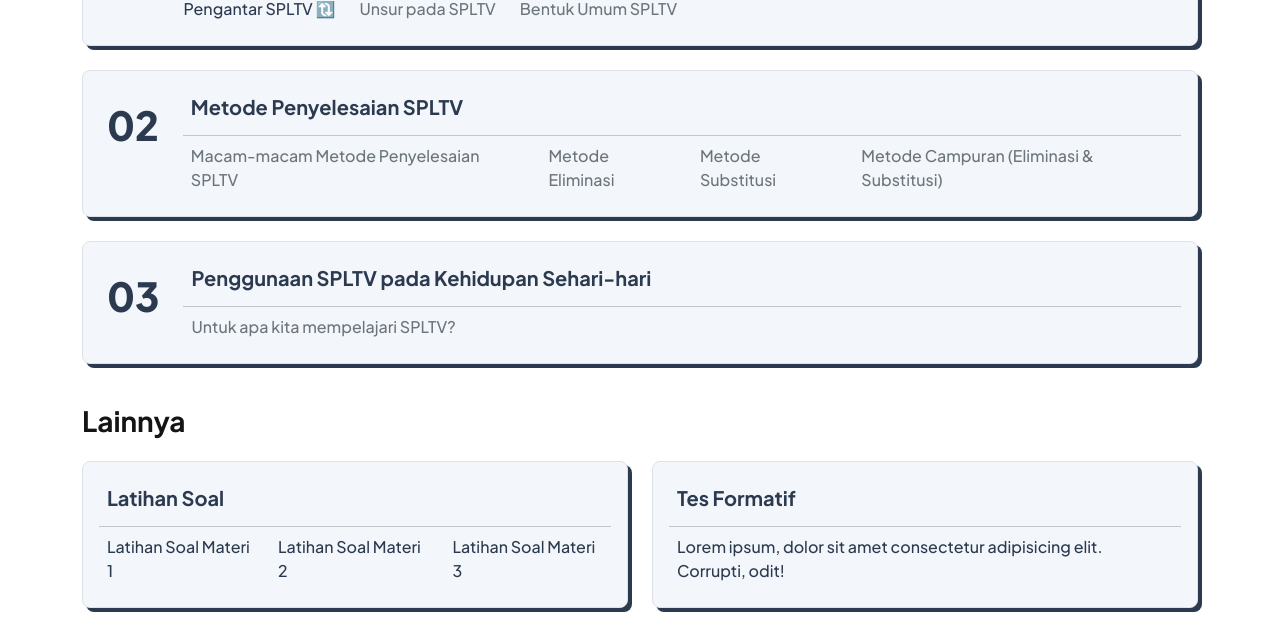
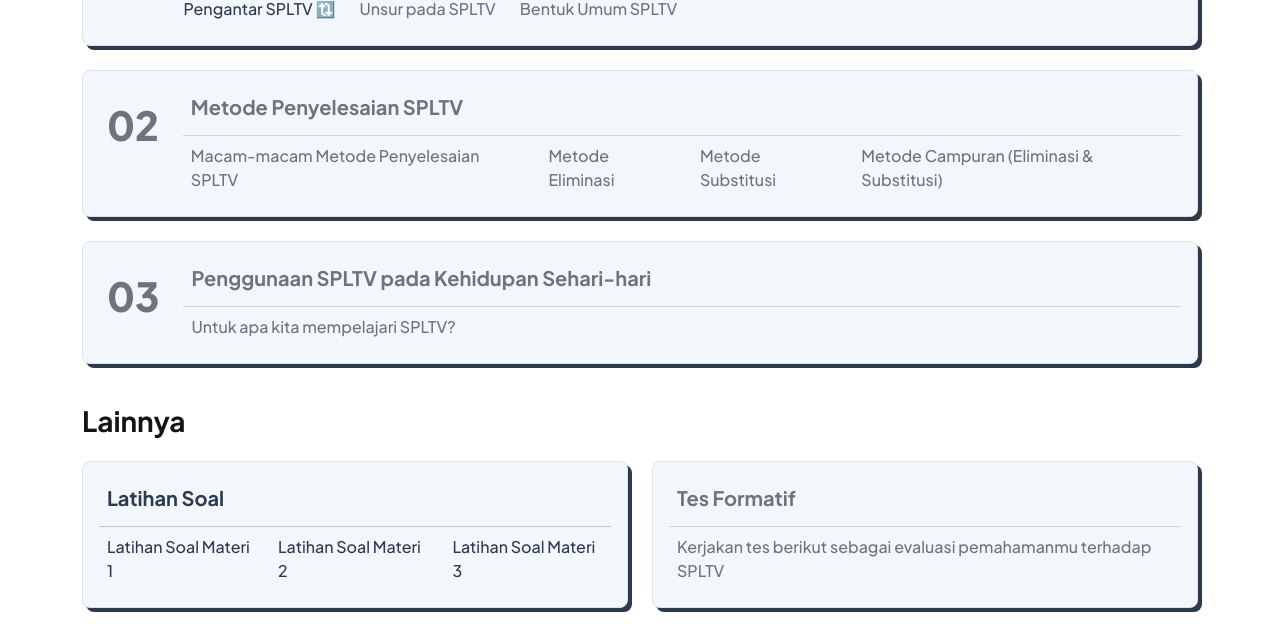
Before and after one commit to ferdhyihza/homemath-web, a React (Vite) app: page /materi in a window 1280 px wide. Shown: the part 231-860 px from the top of the page. Built offline with nearby package versions, Linux system fonts and the light colour scheme.

Commit message:
fix some stuf

```diff
--- a/src/components/SubjectMatterCard.jsx
+++ b/src/components/SubjectMatterCard.jsx
@@ -4,7 +4,7 @@ import { Link } from 'react-router-dom';
 export default function SubjectMatterCard(props) {
   return (
     <>
-      <Link to={props.link} className="border d-flex rounded-3 mb-4 p-2 materi">
+      <Link to={props.link} className={`${props.className} border d-flex rounded-3 mb-4 p-2 materi`}>
         {props.number && <div className="number p-3 fs-1">{props.number}</div>}
         <div className="content p-2 w-100">
           <h5 className="fw-bold p-2 d-inline-block hover-underline">{props.title}</h5>
--- a/src/components/layouts/Main.jsx
+++ b/src/components/layouts/Main.jsx
@@ -3,6 +3,7 @@ import { useLocation } from 'react-router-dom';
 import Quotes from './Quotes';
 import ScrollToTop from '../ScrollToTop';
 import { useMemo } from 'react';
+import ModalAlertTesFormatif from '../modals/ModalAlertTesFormatif';
 
 export default function Main(props) {
   const location = useLocation();
@@ -25,6 +26,7 @@ export default function Main(props) {
         <div className="pt-4">{props.children}</div>
         {memoizedQuotes}
       </div>
+      <ModalAlertTesFormatif />
     </>
   );
 }
--- a/src/components/layouts/NavbarContent.jsx
+++ b/src/components/layouts/NavbarContent.jsx
@@ -6,6 +6,9 @@ export default function NavbarContent() {
   const isMateriPage = location.pathname.includes('/materi/');
   const isLatsolPage = location.pathname.includes('/latihan-soal/');
   const isTesFormatifPage = location.pathname.includes('/tes-formatif');
+
+  const sessionData = JSON.parse(localStorage.getItem('sessionData') || '{}');
+  const isDoTest = sessionData?.PenggunaanSPLTV2;
 
   return (
     <>
@@ -80,9 +83,15 @@ export default function NavbarContent() {
               </Link>
             </li>
             <li className="nav-item d-flex">
-              <Link to="/tes-formatif" className="nav-link text-light fs-5">
-                <img src="../../icon/icon-tes-formatif.png" alt="icon-tes-formatif" className="me-2" /> Tes Formatif
-              </Link>
+              {isDoTest ? (
+                <Link to="/tes-formatif" className="nav-link text-light fs-5">
+                  <img src="../../icon/icon-tes-formatif.png" alt="icon-tes-formatif" className="me-2" /> Tes Formatif
+                </Link>
+              ) : (
+                <a type="button" className={`nav-link text-light fs-5`} data-bs-toggle="modal" data-bs-target={`#modalAlert`}>
+                  <img src="../icon/icon-tes-formatif.png" alt="icon-tes-formatif" className="me-1" /> Tes Formatif
+                </a>
+              )}
             </li>
           </ul>
         </div>
--- a/src/components/modals/ModalAlertTesFormatif.jsx
+++ b/src/components/modals/ModalAlertTesFormatif.jsx
@@ -7,7 +7,7 @@ export default function ModalAlertTesFormatif() {
             <div className="bg-blue-subtle p-2 rounded-4">
               <img src="../../icon/icon-salah.png" alt="icon salah" className="py-3" />
               <h5 className="fw-bold mb-2">Belum bisa diakses</h5>
-              <p className="">Selesaikan rangkaian sesi materi terlebih dahulu!</p>
+              <p className="">Selesaikan seluruh rangkaian sesi materi terlebih dahulu!</p>
             </div>
           </div>
           <div className="d-flex justify-content-center bg-lightblue rounded-bottom-4">
--- a/src/pages/Home.jsx
+++ b/src/pages/Home.jsx
@@ -3,7 +3,6 @@ import NextButton from '../components/buttons/NextButton';
 import '../styles/Home.css';
 import Main from '../components/layouts/Main';
 import Footer from '../components/layouts/Footer';
-import ModalAlertTesFormatif from '../components/modals/ModalAlertTesFormatif';
 
 export default function Home() {
   const sessionData = JSON.parse(localStorage.getItem('sessionData') || '{}');
@@ -61,7 +60,6 @@ export default function Home() {
           </div>
         </div>
       </section>
-      <ModalAlertTesFormatif />
       <Footer />
     </Main>
   );
--- a/src/pages/SubjectMatter.jsx
+++ b/src/pages/SubjectMatter.jsx
@@ -63,7 +63,7 @@ export default function SubjectMatter() {
           )}
         </li>
       </SubjectMatterCard>
-      <SubjectMatterCard number="02" title="Metode Penyelesaian SPLTV" link="metode-penyelesaian-spltv">
+      <SubjectMatterCard number="02" title="Metode Penyelesaian SPLTV" link="metode-penyelesaian-spltv" className={isBentukUmumSPLTV2Done ? '' : 'disabled text-secondary'}>
         <li>
           {isBentukUmumSPLTVDone && isBentukUmumSPLTV2Done ? (
             <>
@@ -105,7 +105,7 @@ export default function SubjectMatter() {
           )}
         </li>
       </SubjectMatterCard>
-      <SubjectMatterCard number="03" title="Penggunaan SPLTV pada Kehidupan Sehari-hari" link="penggunaan-spltv">
+      <SubjectMatterCard number="03" title="Penggunaan SPLTV pada Kehidupan Sehari-hari" link="penggunaan-spltv" className={isMetodePenyelesaianCampuranDone ? '' : 'disabled text-secondary'}>
         <li>
           {isMetodePenyelesaianCampuranDone ? (
             <>
@@ -127,8 +127,8 @@ export default function SubjectMatter() {
           </SubjectMatterCard>
         </div>
         <div className="col">
-          <SubjectMatterCard title="Tes Formatif" link="">
-            <li>Lorem ipsum, dolor sit amet consectetur adipisicing elit. Corrupti, odit!</li>
+          <SubjectMatterCard title="Tes Formatif" link="/tes-formatif" className={isPenggunaanSPLTV2Done ? '' : 'disabled text-secondary'}>
+            <li>Kerjakan tes berikut sebagai evaluasi pemahamanmu terhadap SPLTV</li>
           </SubjectMatterCard>
         </div>
       </div>
```
